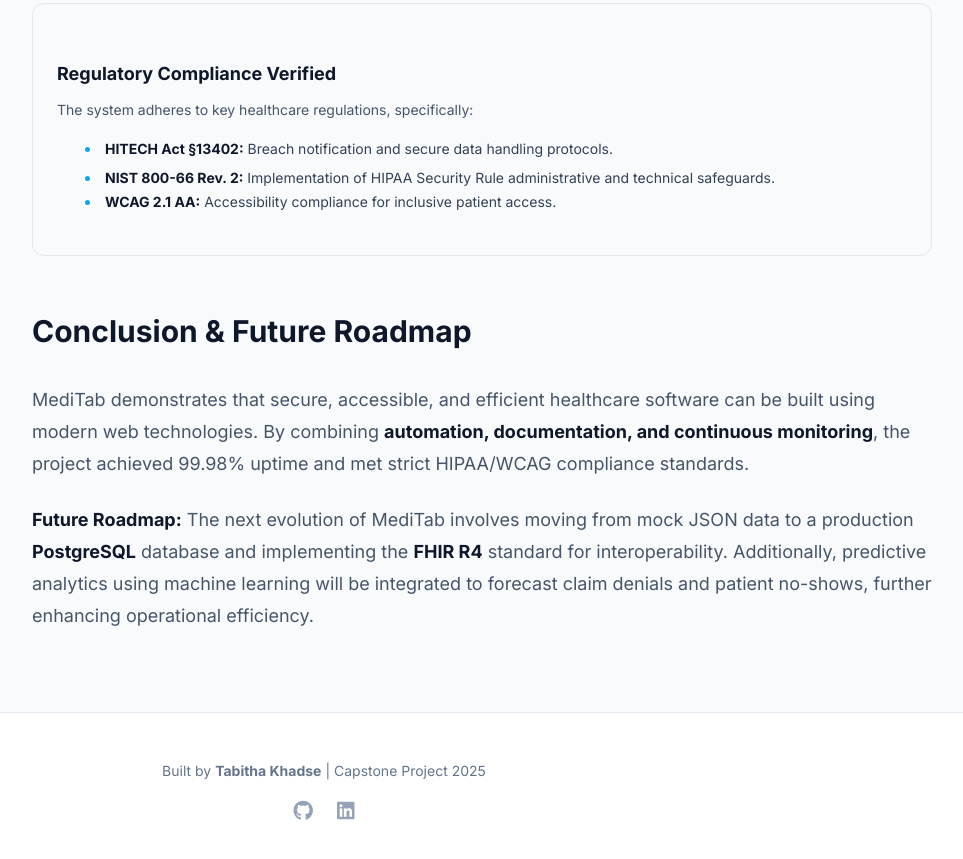
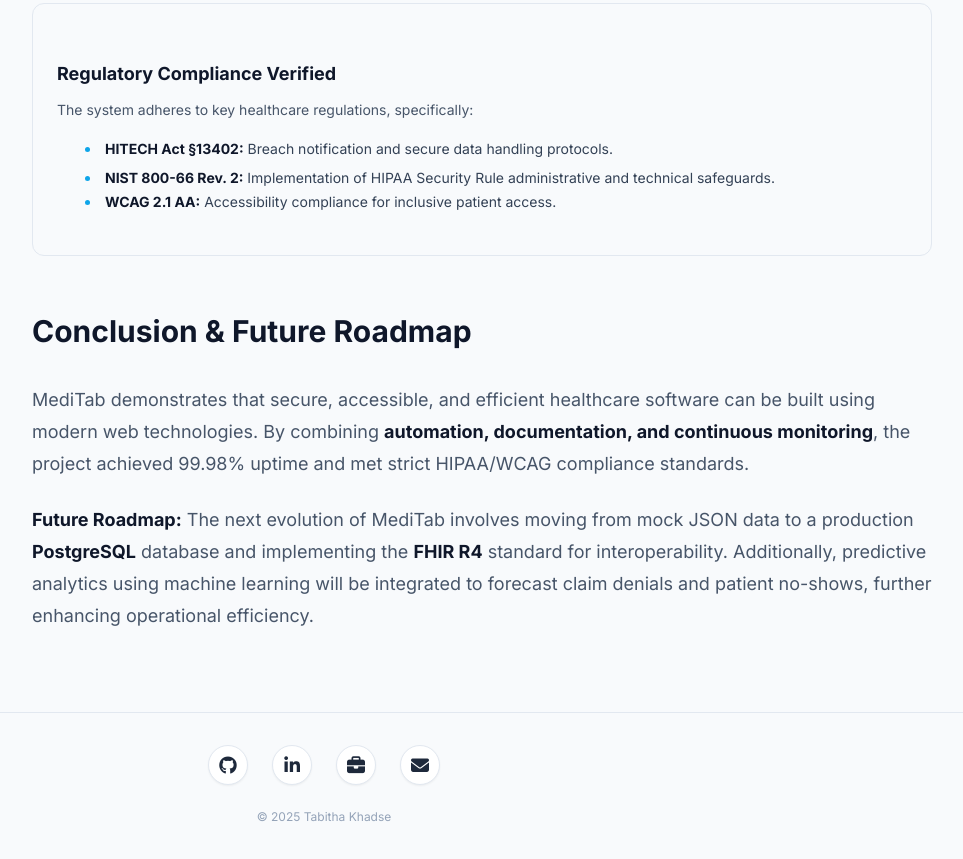
Before and after one commit to tabitha-dev/MediTab-Engineering-Case-Study, a plain HTML site: page index.html in a window 1280 px wide. Shown: the part 7139-7998 px from the top of the page, without its empty margins (316-1279 px from the left). Drawn offline with nearby package versions, Linux system fonts and the light colour scheme.

Commit message:
Update index.html

```diff
--- a/index.html
+++ b/index.html
@@ -801,17 +801,49 @@
     </main>
 
     <!-- Footer -->
-    <footer class="bg-white border-t border-slate-200 py-12">
-        <div class="max-w-7xl mx-auto px-4 text-center">
-            <p class="text-slate-500 text-sm">
-                Built by <strong>Tabitha Khadse</strong> | Capstone Project 2025
-            </p>
-            <div class="flex justify-center gap-6 mt-4">
-                <a href="https://github.com/tabitha-dev/CapstonDemo" target="_blank" class="text-slate-400 hover:text-slate-900 transition"><i class="fab fa-github text-xl"></i></a>
-                <a href="#" class="text-slate-400 hover:text-blue-600 transition"><i class="fab fa-linkedin text-xl"></i></a>
-            </div>
-        </div>
-    </footer>
+  <footer class="bg-slate-50 border-t border-slate-200 py-8">
+  <div class="max-w-7xl mx-auto px-4">
+    <div class="flex items-center justify-center gap-6">
+
+      <!-- GitHub -->
+      <a href="https://github.com/tabitha-dev"
+         target="_blank"
+         aria-label="GitHub"
+         class="flex items-center justify-center w-10 h-10 rounded-full bg-white border border-slate-200 shadow-sm hover:bg-slate-900 hover:text-white hover:border-slate-900 transition">
+        <i class="fab fa-github text-lg"></i>
+      </a>
+
+      <!-- LinkedIn -->
+      <a href="https://www.linkedin.com/in/tabitha-dev/"
+         target="_blank"
+         aria-label="LinkedIn"
+         class="flex items-center justify-center w-10 h-10 rounded-full bg-white border border-slate-200 shadow-sm hover:bg-sky-600 hover:text-white hover:border-sky-600 transition">
+        <i class="fab fa-linkedin-in text-lg"></i>
+      </a>
+
+      <!-- Portfolio -->
+      <a href="https://tabitha-dev.github.io/portfolio/"
+         target="_blank"
+         aria-label="Portfolio"
+         class="flex items-center justify-center w-10 h-10 rounded-full bg-white border border-slate-200 shadow-sm hover:bg-emerald-600 hover:text-white hover:border-emerald-600 transition">
+        <i class="fas fa-briefcase text-lg"></i>
+      </a>
+
+      <!-- Email -->
+      <a href="mailto:tabitha@ieee.org"
+         aria-label="Email"
+         class="flex items-center justify-center w-10 h-10 rounded-full bg-white border border-slate-200 shadow-sm hover:bg-rose-600 hover:text-white hover:border-rose-600 transition">
+        <i class="fas fa-envelope text-lg"></i>
+      </a>
+
+    </div>
+
+    <p class="text-center text-slate-400 text-xs mt-6">
+      © 2025 Tabitha Khadse
+    </p>
+  </div>
+</footer>
+
 
     <!-- Interactive Scripts -->
     <script>
```
